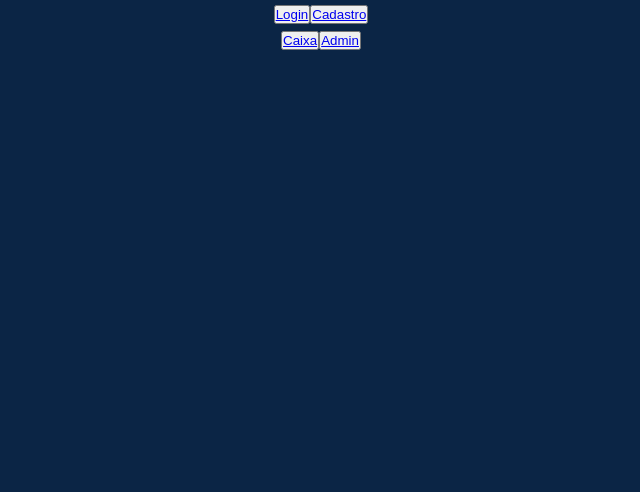
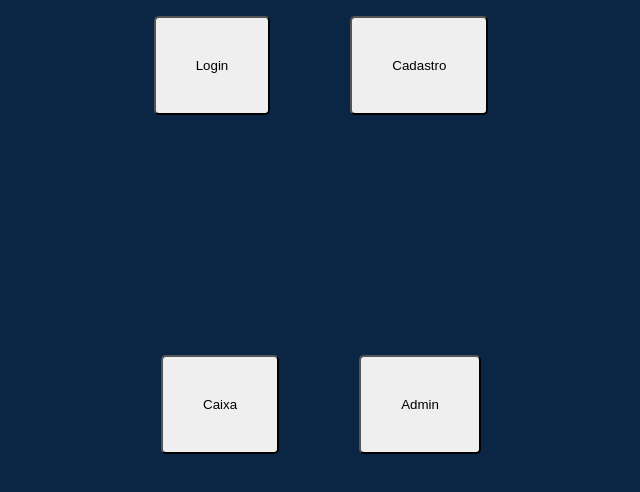
Before and after one commit to Tumilha/Clientela, a React (Vite) app: page / in a window 1280 px wide. Shown: the top 492 px of the page, without its empty margins (319-959 px from the left). Built offline with nearby package versions, Linux system fonts and the light colour scheme.

Commit message:
Inicial feita e também criação de controller

```diff
--- a/componentes/admin/Admin.css
+++ b/componentes/admin/Admin.css
@@ -23,7 +23,7 @@ body {
 .admin-container {
   width: 100%;
   height: 100%;
-  background-color: #0d3b66;
+  background-color: #66290d;
   border-radius: 4px;
   display: flex;
   flex-direction: column;
--- a/componentes/inicial/Inicial.css
+++ b/componentes/inicial/Inicial.css
@@ -0,0 +1,29 @@
+*{
+    text-decoration: none   ;
+}
+
+.cima{
+    padding: 30vh;
+    padding-top: 0;
+    padding-top: 2.0vh;
+}
+
+.b1{
+    padding: 5vh;
+    margin-right: 10vh;
+    border-radius: 5px;
+}
+.b2{
+    padding: 5vh;
+    border-radius: 5px;
+}
+
+.b3{
+    padding: 5vh;
+    margin-right: 10vh;
+    border-radius: 5px;
+}
+.b4{
+    padding: 5vh;
+    border-radius: 5px;
+}
--- a/componentes/inicial/inicial.jsx
+++ b/componentes/inicial/inicial.jsx
@@ -4,16 +4,24 @@ import './Inicial.css'
 function Inicial() {
     return (
         <div>
-            <div>
-                <button><Link to='/login'>Login</Link></button>
-                <button><Link to ='/cadastro'>Cadastro</Link></button>
+            <div className="cima">
+                <Link to='/login'>
+                    <button className="b1">Login</button>
+                </Link>
+                <Link to='/cadastro'>
+                    <button className="b2">Cadastro</button>
+                </Link>
             </div>
-            <div>
 
-                <button><Link to='/caixa'>Caixa</Link></button>
-                <button><Link to='/admin'>Admin</Link></button>
+            <div className="baixo">
+                <Link to='/caixa'>
+                    <button className="b3">Caixa</button>
+                </Link>
+                <Link to='/admin'>
+                    <button className="b4">Admin</button>
+                </Link>
             </div>
-                <div></div>
+            <div></div>
         </div>
     );
 }
```
Also changed, not shown: 2 other files (tests, documents, lock files or other folders).
